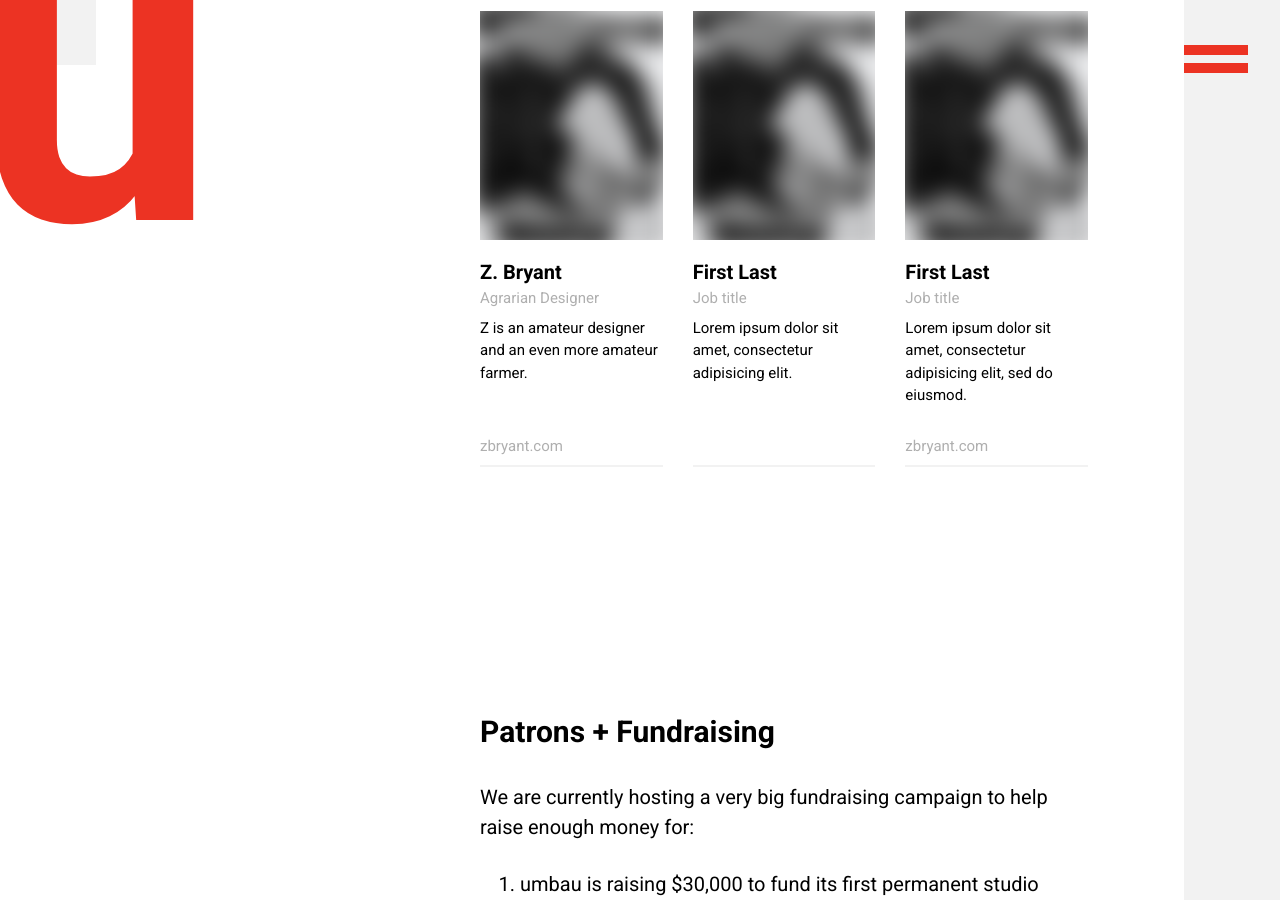
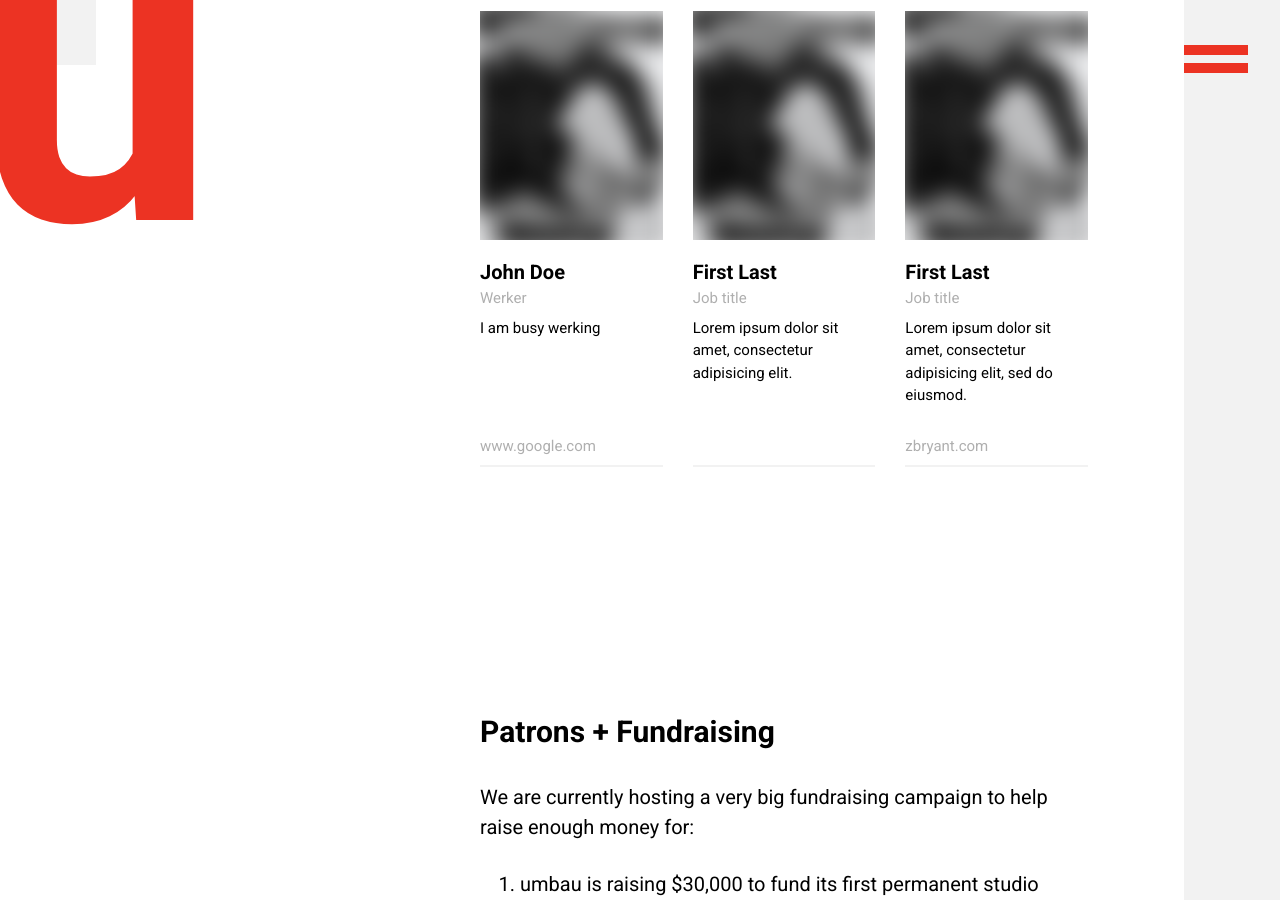
Before and after one commit to umbauschool/umbauschool.github.io, a Jekyll site: the page built from index.md, in a window 1280 px wide and 900 px high, scrolled down 8158 px. Built offline with Jekyll 4.4.1, drawn with Linux system fonts in a browser that asks for light colours; some of the changed text lies outside the part shown.

Commit message:
Update index.md

```diff
--- a/index.md
+++ b/index.md
@@ -30,14 +30,14 @@
 <div class="studio" data-studio="vienna" markdown="1">
 
 ## Vienna Studio
-_Vienna, Austria
+Vienna, Austria
 
 Vienna Studio is a five-week immersion in Viennese culture that allows students to observe, learn from and be inspired by the very best designers, artists, hatmakers, shoemakers, goldsmiths, violin makers, wine farmers, singers, and architects in the world. This thoughtfully crafted program allows both designers and those without a design background to enter the type of thinking we practice at umbau.
 
 _2019 spring session full_
 **2020 spring session open**
 
-<a class="btn" href="mailto:info@umbauschool.org?subject=Vienna+Studio+Inquiry">Request info</a>
+<a class="btn" href="mailto:info@umbauschool.org?subject=Vienna Studio Inquiry">Request info</a>
 
 </div>
 
@@ -46,14 +46,14 @@
 <div class="studio" data-studio="krakow" markdown="1">
 
 ## Studio Kraków
-_Kraków, Poland
+Kraków, Poland
 
 Studio Kraków is a screen-printing workshop and poster exhibition. During this time, designers, architects, rappers, educators and artists regain creative confidence and recognize how Krakow, Poland has a rich history of utilizing posters as a vehicle for public conversation around the genuine needs and aspirations of society.
 
 _2019 summer session full_
 **2020 summer session open**
 
-<a class="btn" href="mailto:info@umbauschool.org?subject=Studio+Krakow+Inquiry">Request info</a>
+<a class="btn" href="mailto:info@umbauschool.org?subject=Studio Krakow Inquiry">Request info</a>
 
 </div>
 
@@ -67,7 +67,7 @@
 _2019 fall session full_
 **2020 winter session open**
 
-<a class="btn" href="mailto:info@umbauschool.org?subject=Studio+Shenandoah+Inquiry">Request info</a>
+<a class="btn" href="mailto:info@umbauschool.org?subject=Studio Shenandoah Inquiry">Request info</a>
 
 </div>
 </div>
@@ -87,9 +87,9 @@
 **BUILD PUCCINI.**
 puccini meaning a beautiful, a timeless, a sensuous, an emotional architecture.
 
-_NO TUITION.
+NO TUITION.
 NO ACCREDITATION.
-NO DEGREES._
+NO DEGREES.
 
 
 ***
@@ -108,10 +108,10 @@
 
 {% include card.html
     img="/img/student_z.jpg"
-    name="Z. Bryant"
-    title="Agrarian Designer"
-    bio="Z is an amateur designer and an even more amateur farmer."
-    website="http://zbryant.com"
+    name="John Doe"
+    title="Werker"
+    bio="I am busy werking"
+    website="http://www.google.com"
 %}
 
 {% include card.html
@@ -140,6 +140,7 @@
 <li>umbau will use the funding to host a series of free workshops, lectures, and a design project that seeks to build carbon-neutral houses in the Shenandoah Valley.
 <li>With this initial seed funding, we will develop a full educational model for year-round programming with no-tuition.
 </ol>
+
 No donation is too small (or too big!) Any amount helps!
 
 <div class="deco-right"></div>
```
